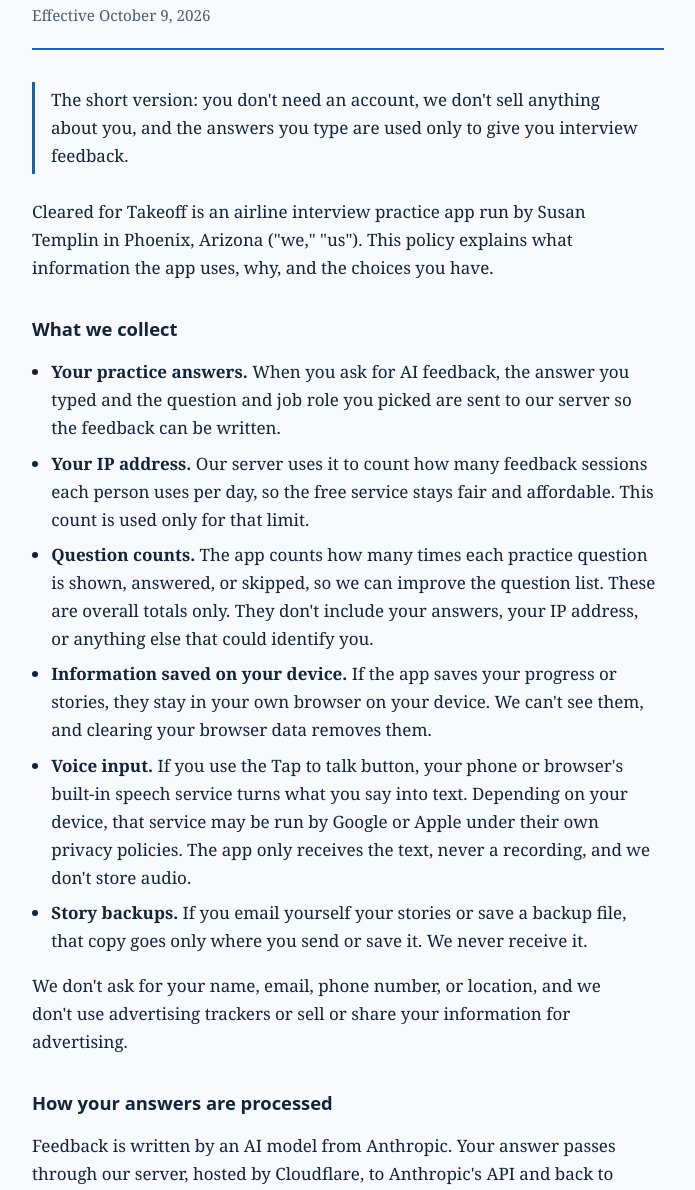
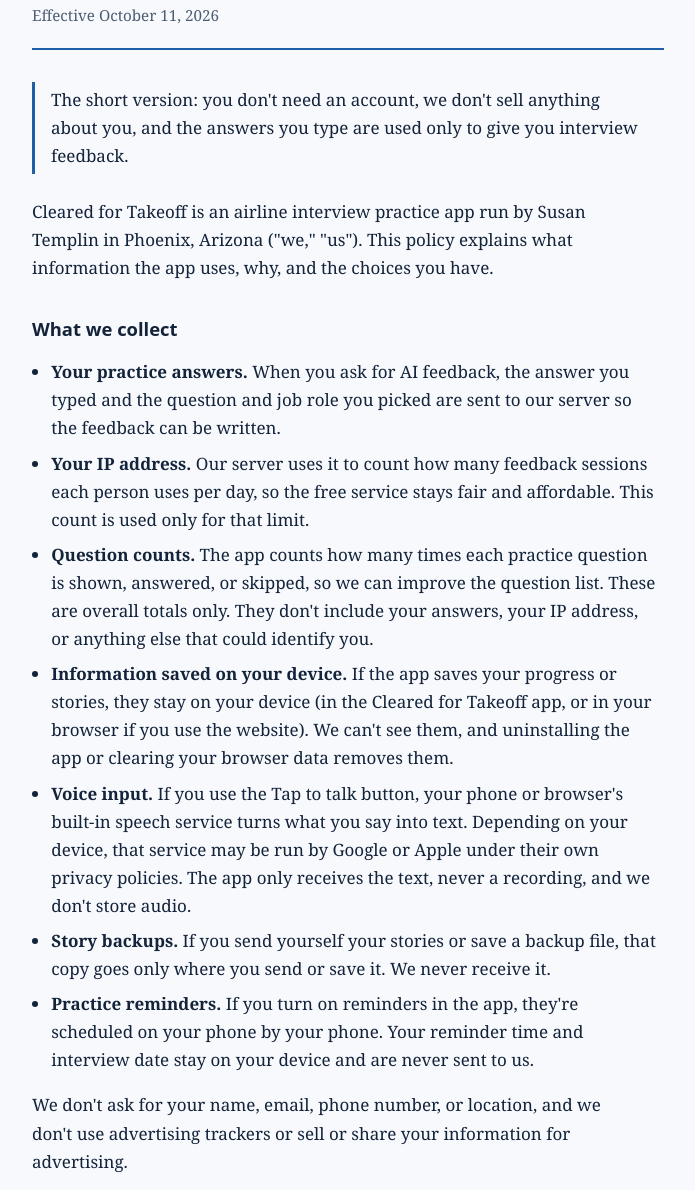
Before and after one commit to susantemplin/cleared-for-takeoff, a plain HTML site: page privacy.html in a window 1280 px wide. Shown: the part 110-1300 px from the top of the page, without its empty margins (292-987 px from the left). Drawn offline with Linux system fonts and the light colour scheme.

Commit message:
Update effective date and clarify device storage

```diff
--- a/privacy.html
+++ b/privacy.html
@@ -50,7 +50,7 @@
 <header>
   <p class="app">Cleared for Takeoff</p>
   <h1>Privacy Policy</h1>
-  <p class="date">Effective October 9, 2026</p>
+  <p class="date">Effective October 11, 2026</p>
 </header>
 
 <p class="summary">The short version: you don't need an account, we don't sell anything about you, and the answers you type are used only to give you interview feedback.</p>
@@ -62,9 +62,10 @@
   <li><strong>Your practice answers.</strong> When you ask for AI feedback, the answer you typed and the question and job role you picked are sent to our server so the feedback can be written.</li>
   <li><strong>Your IP address.</strong> Our server uses it to count how many feedback sessions each person uses per day, so the free service stays fair and affordable. This count is used only for that limit.</li>
   <li><strong>Question counts.</strong> The app counts how many times each practice question is shown, answered, or skipped, so we can improve the question list. These are overall totals only. They don't include your answers, your IP address, or anything else that could identify you.</li>
-  <li><strong>Information saved on your device.</strong> If the app saves your progress or stories, they stay in your own browser on your device. We can't see them, and clearing your browser data removes them.</li>
+  <li><strong>Information saved on your device.</strong> If the app saves your progress or stories, they stay on your device (in the Cleared for Takeoff app, or in your browser if you use the website). We can't see them, and uninstalling the app or clearing your browser data removes them.</li>
   <li><strong>Voice input.</strong> If you use the Tap to talk button, your phone or browser's built-in speech service turns what you say into text. Depending on your device, that service may be run by Google or Apple under their own privacy policies. The app only receives the text, never a recording, and we don't store audio.</li>
-  <li><strong>Story backups.</strong> If you email yourself your stories or save a backup file, that copy goes only where you send or save it. We never receive it.</li>
+  <li><strong>Story backups.</strong> If you send yourself your stories or save a backup file, that copy goes only where you send or save it. We never receive it.</li>
+  <li><strong>Practice reminders.</strong> If you turn on reminders in the app, they're scheduled on your phone by your phone. Your reminder time and interview date stay on your device and are never sent to us.</li>
 </ul>
 <p>We don't ask for your name, email, phone number, or location, and we don't use advertising trackers or sell or share your information for advertising.</p>
 
```
